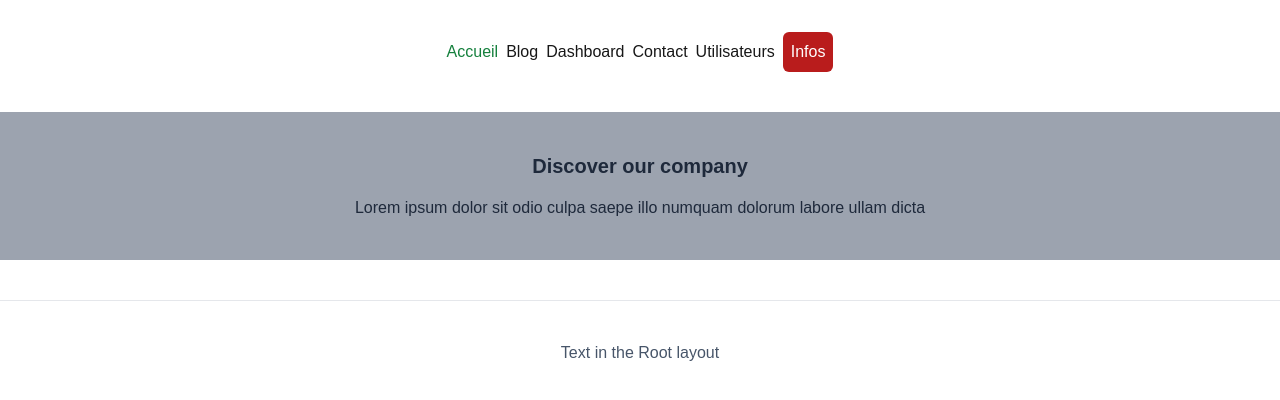
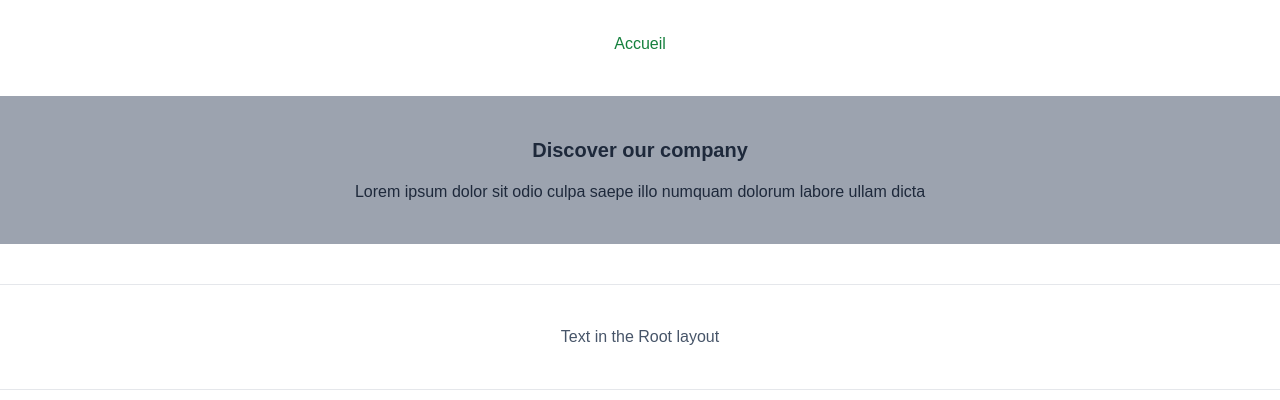
Before and after one commit to yves40/NEXTJS, a Next.js app in the folder 1.app-router/: page /discover in a window 1280 px wide. Shown: the top 400 px of the page. Built offline with nearby package versions, Linux system fonts and the light colour scheme.

Commit message:
Lesson : Groupement des routes : END

```diff
--- a/1.app-router/src/app/(marketing)/discover/layout.jsx
+++ b/1.app-router/src/app/(marketing)/discover/layout.jsx
@@ -1,10 +1,10 @@
-import Navbar from '@/components/Navbar'
+import NavbarMarketing from '@/components/NavbarMarketing'
 
 
 function layout({children}) {
   return (
     <>
-      <Navbar></Navbar>
+      <NavbarMarketing></NavbarMarketing>
       {children}
     </>
   )
--- /dev/null
+++ b/1.app-router/src/components/NavbarMarketing.jsx
@@ -0,0 +1,17 @@
+ "use client"
+import React from 'react'
+import Link from 'next/link'
+import { usePathname } from 'next/navigation'
+
+function NavbarMarketing() {
+
+  const pathname = usePathname(); // Track the URL content
+
+  return (
+    <nav className=' flex gap-x-2 justify-center items-center my-8'>
+      <Link className=' text-green-700' href="/">Accueil</Link>
+    </nav>
+  )
+}
+
+export default NavbarMarketing
```
